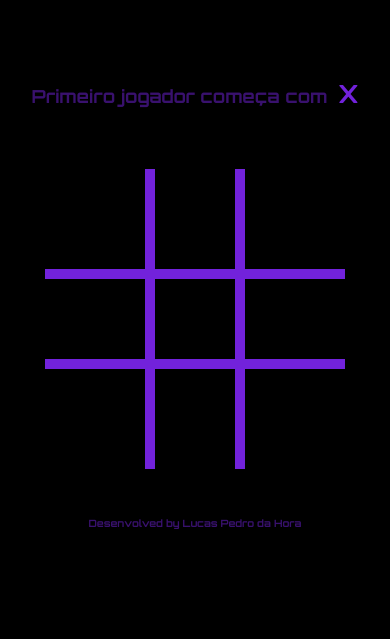
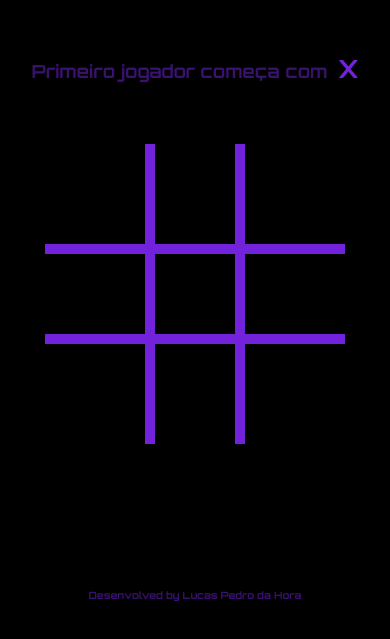
Before and after one commit to Lusk1nha/tic-tac-toe, a plain HTML site: page public/index.html in a window 390 px wide. Shown: the part 109-748 px from the top of the page. Drawn offline with Linux system fonts and the light colour scheme.

Commit message:
details-version

```diff
--- a/public/responsive.css
+++ b/public/responsive.css
@@ -1,6 +1,8 @@
 @media screen and (max-width: 980px) {
     #author {
-        bottom: 22vh;
+        bottom: 10vh;
+
+        margin-bottom: 50px;
 
     }
 
@@ -25,7 +27,7 @@
         width: 300px;
         height: 300px;
 
-        margin-bottom: 50px;
+        margin-bottom: 100px;
 
     }
 
```
